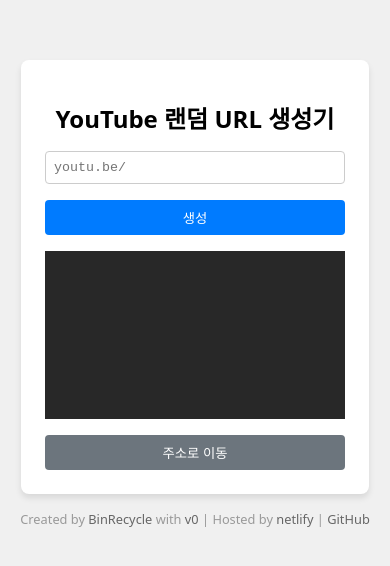
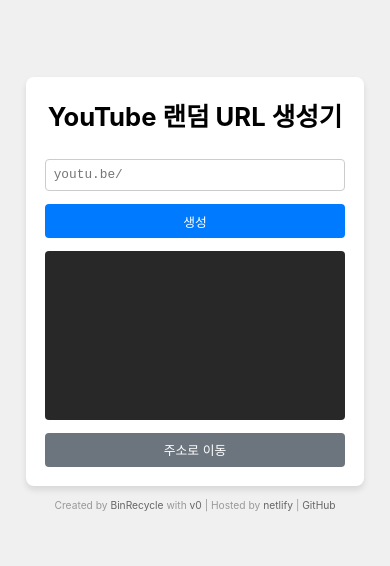
Before and after one commit to BinRecycle/youtuberandomurl, a plain HTML site: page index.html in a window 390 px wide. Shown: the part 128-694 px from the top of the page. Drawn offline with Linux system fonts and the light colour scheme; a web font is replaced by a local one.

Commit message:
모바일 환경 지원

```diff
--- a/index.html
+++ b/index.html
@@ -10,8 +10,10 @@
     <div class="container">
         <h1>YouTube 랜덤 URL 생성기</h1>
         <form id="urlForm" onsubmit="generateURL(event)">
-            <input type="text" id="urlInput" placeholder="youtu.be/" readonly>
-            <button type="submit">생성</button>
+            <div class="row">
+                <input type="text" id="urlInput" placeholder="youtu.be/" readonly>
+                <button type="submit">생성</button>
+            </div>
             <div class="video"><iframe id="videoEmbed" src="" frameborder="0" allowfullscreen></iframe></div>
             <button id="goToUrlButton" type="button" onclick="goToUrl()" disabled>주소로 이동</button>
         </form>
--- a/style.css
+++ b/style.css
@@ -1,7 +1,16 @@
-body, html {
+@import url("https://cdn.jsdelivr.net/gh/orioncactus/pretendard@v1.3.9/dist/web/variable/pretendardvariable-jp.min.css");
+
+body, html{
+    width: 100%;
     height: 100%;
-    margin: 0;
-    font-family: system-ui, sans-serif;
+}
+
+html {
+    font-family: "Pretendard JP Variable", "Pretendard JP", Pretendard, -apple-system, BlinkMacSystemFont, system-ui, Roboto, "Helvetica Neue", "Segoe UI", "Hiragino Sans", "Apple SD Gothic Neo", Meiryo, "Noto Sans JP", "Noto Sans KR", "Malgun Gothic", Osaka, "Apple Color Emoji", "Segoe UI Emoji", "Segoe UI Symbol", sans-serif;
+}
+
+body {
+    margin: 0 !important;
     display: flex;
     flex-direction: column;
     justify-content: center;
@@ -13,27 +22,36 @@ body, html {
     padding: 2rem;
     border-radius: 8px;
     box-shadow: 0 4px 6px rgba(0, 0, 0, 0.1);
-    width: 500px;
+    width: 700px;
 }
 h1 {
     text-align: center;
-    margin-bottom: 1rem;
+    margin-top: auto;
+    margin-bottom: 2rem;
 }
 form {
     display: flex;
     flex-direction: column;
 }
+.row {
+    display: flex;
+    flex-direction: row;
+}
 input {
+    width: 80%;
     font-family: monospace;
-    padding: 0.5rem;
-    margin-bottom: 1rem;
+    font-size: 1rem;
+    padding: 0.6rem;
+    margin-right: 1rem;
     border: 1px solid #ccc;
     border-radius: 4px;
     box-sizing: border-box;
 }
 button {
-    padding: 0.5rem;
+    width: 20%;
+    padding: 0.6rem;
     background-color: #007bff;
+    font-size: 1rem;
     color: white;
     border: none;
     border-radius: 4px;
@@ -57,10 +75,12 @@ iframe {
     left: 0;
     width: 100%;
     height: 100%;
+    border: none;
+    border-radius: 4px;
 }
 #goToUrlButton {
+    width: 100%;
     margin-top: 1rem;
-    padding: 0.5rem;
     background-color: #28a745;
     color: white;
     border: none;
@@ -97,12 +117,28 @@ a:hover {
     transition: all 0.2s ease-in-out;
 }
 
-@media (max-width: 500px) {
+/* 모바일 환경 */
+@media screen and (max-width: 768px) {
+    html{
+        font-size: 0.8rem;
+    }
+
     .container {
-        max-width: 300px;
         padding: 1.5rem;
+        width: 300px;
     }
-    h1 {
-        font-size: 1.5em;
+
+    .row {
+        display: flex;
+        flex-direction: column;
+    }
+
+    input {
+        width: 100%;
+        margin-bottom: 1rem;
+    }
+
+    button {
+        width: 100%;
     }
 }
```
